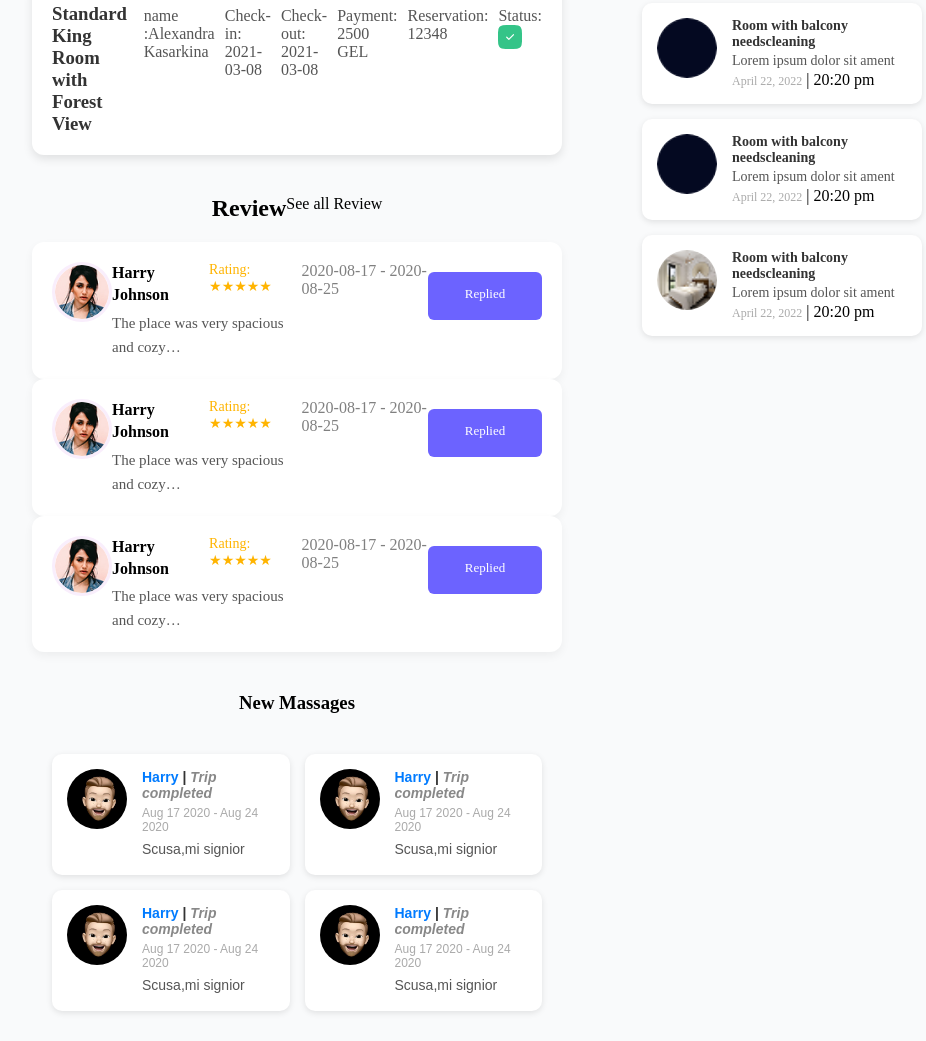
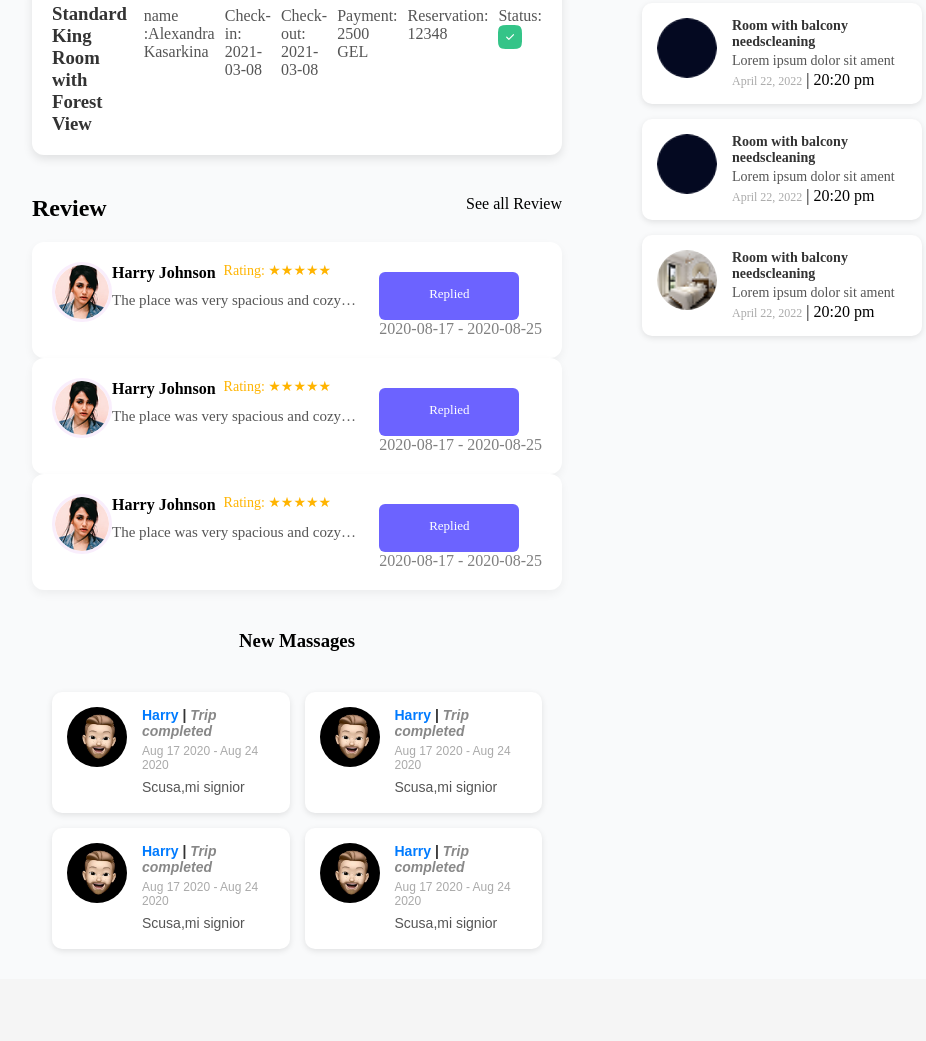
Before and after one commit to lika573/hotel-web, a website: page index.html in a window 1280 px wide. Shown: the part 767-1808 px from the top of the page, without its empty margins (296-1222 px from the left). After the commit the page ends 1746 px from the top, so only its background shows below. Drawn offline with Linux system fonts and the light colour scheme.

Commit message:
add changes in css and typescript, add div class in review and styled it

```diff
--- a/script.js
+++ b/script.js
@@ -76,7 +76,7 @@ var view = [
 if (review) {
     review.innerHTML = view
         .map(function (review) {
-        return " <div class=\"reat\">\n            <div class=\"review-content\">\n             <img src=\"image/Screenshot 2021-03-06 at 00.07 3.png\" alt=\"avatar\">\n            <div class=\"dis\">\n            <div class=\"reatname\">     \n             <div class=\"review-header\">".concat(review.guestname, "</div> \n              <div class=\"rating\">Rating: ").concat("★".repeat(review.rating), "</div>\n            </div>\n              <div class=\"comment\">").concat(review.comment, "</div>\n            </div>\n            <div class= \"rewiew-trip\">\n                ").concat(review.tripstart, " - ").concat(review.tripend, "</div>\n                ").concat(review.replay ? '<div class="replay">Replied</div>' : "", "\n            </div>\n     </div>\n      \n  ");
+        return "   <div class=\"reat\">\n            <div class=\"review-content\">\n            <div class=\"three\">\n              <img src=\"image/Screenshot 2021-03-06 at 00.07 3.png\" alt=\"avatar\">\n            <div class=\"dis\">\n            <div class=\"reatname\">     \n             <div class=\"review-header\">".concat(review.guestname, "</div> \n              <div class=\"rating\">Rating: ").concat("★".repeat(review.rating), "</div>\n            </div>\n              <div class=\"comment\">").concat(review.comment, "</div>\n            </div> \n            </div>\n           \n             <div class=\"repaly\">\n       <div class= \"rewiew-trip\">\n                ").concat(review.replay ? '<div class="replay">Replied</div>' : "", "\n                ").concat(review.tripstart, " - ").concat(review.tripend, "</div>\n                \n            </div>\n    </div>\n     </div>\n  ");
     })
         .join(" ");
 }
--- a/style.css
+++ b/style.css
@@ -291,6 +291,7 @@ ul li a {
 .all {
   display: flex;
   justify-content: space-between;
+  width: 100%;
 }
 .all p {
   color: #9d50ff;
@@ -301,6 +302,7 @@ ul li a {
 .real {
   display: flex;
   justify-content: space-between;
+  width: 100%;
 }
 .container {
   width: 320px;
@@ -424,6 +426,10 @@ main {
 }
 
 .review-content {
+  display: flex;
+  justify-content: space-between;
+}
+.three{
   display: flex;
   justify-content: space-between;
 }
```
Also changed, not shown: index.html (+1 -0 lines), script.ts (+10 -5 lines).
